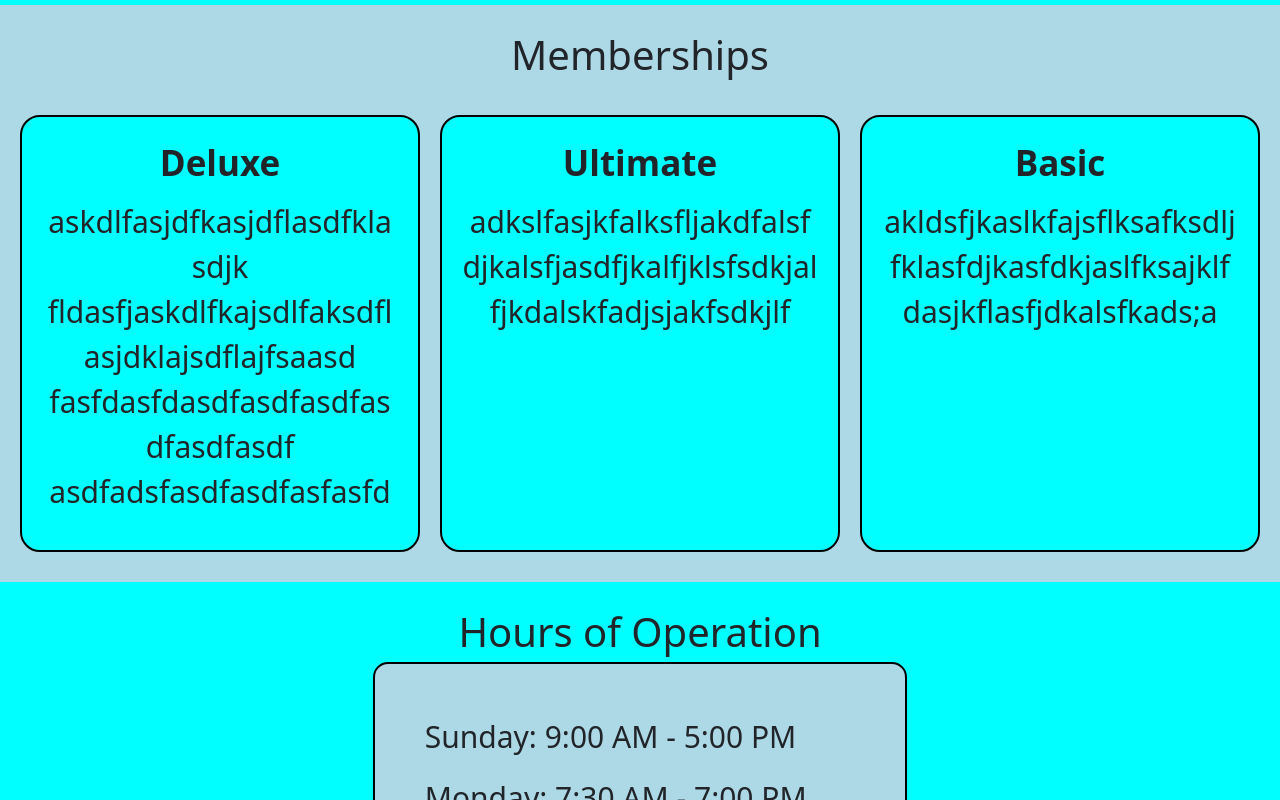
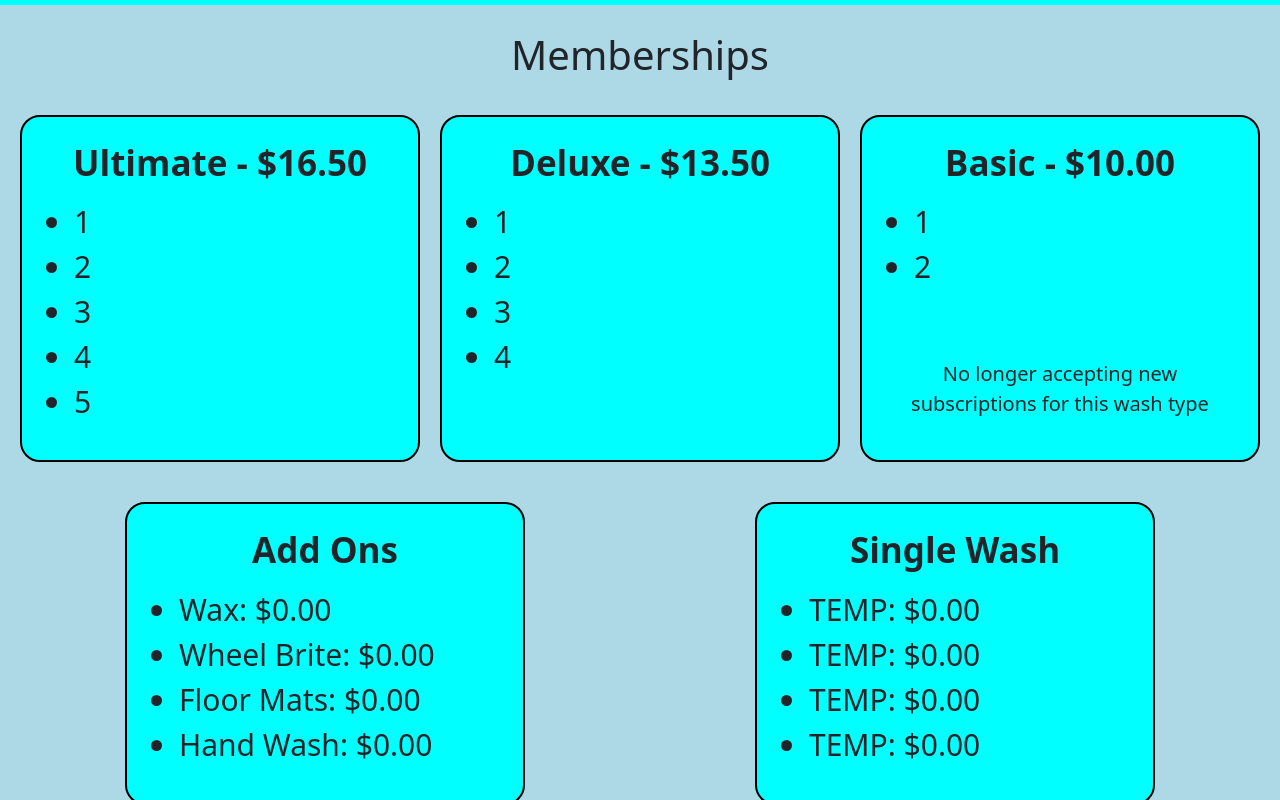
Before and after one commit to TheWashZone/Website, a React (Vite) app in the folder website/: page / in a window 1280 px wide. Shown: the part 1420-2220 px from the top of the page. Built offline with nearby package versions, Linux system fonts and the light colour scheme.

Commit message:
Adding more content to home and beginning to format contact-us

```diff
--- /dev/null
+++ b/website/src/css/contact-us.css
@@ -0,0 +1,30 @@
+.header-img {
+  height: 150px !important;
+  object-fit: cover;
+  margin-top: 56px;
+  width: 100% !important;
+  max-width: none !important;
+  display: block;
+}
+
+.colored {
+  background-color: lightblue;
+}
+
+.colored2 {
+  background-color: aqua;
+  text-align: center;
+}
+
+.contact-us-format {
+  margin-top: 206px;
+  margin-left: calc(-50vw + 50%);
+  margin-right: calc(-50vw + 50%);
+  width: 100vw;
+}
+
+.contact-us-format>div {
+  padding: 20px;
+  flex: 1;
+  min-width: 500px;
+}
--- a/website/src/css/home-page.css
+++ b/website/src/css/home-page.css
@@ -99,7 +99,6 @@
   flex-direction: row;
   flex-wrap: wrap;
   gap: 20px;
-  /* background-color: white; */
 }
 
 .membership-item {
@@ -112,6 +111,16 @@
   padding: 20px;
 }
 
+.left-align {
+  text-align: left;
+}
+
+.basic-disclaimer {
+  font-size: 20px;
+  text-align: center;
+  margin-top: 70px;
+}
+
 @media (max-width: 1000px) {
   .home-format {
     flex-direction: column;
--- a/website/src/pages/contact-us.jsx
+++ b/website/src/pages/contact-us.jsx
@@ -1,13 +1,26 @@
+import banner from '../images/ChatGPT-Soapy-Pavement.png';
+import '../css/contact-us.css';
+
 function ContactPage() {
       return (
     <>
-    <div className ="home-flex">
-      <div>
-        <div className ="title">
-          Contact
+      <div className="container-fluid p-0 w-100 header-container">
+        <img src={banner} className="header-img" alt="Responsive image" />
+      </div>
+      <div className="contact-us-format">
+        <div className="colored">
+          PHONE
+        </div>
+        <div className="colored2">
+          EMAIL
+        </div>
+        <div className="colored">
+          FACEBOOK
+        </div>
+        <div className="colored2">
+          TEMP
         </div>
       </div>
-    </div>
     </>
   )
 }
--- a/website/src/pages/home-page.jsx
+++ b/website/src/pages/home-page.jsx
@@ -2,11 +2,7 @@ import location from '../images/temp-washzone-picture.jpg';
 import banner from '../images/ChatGPT-Soapy-Pavement.png';
 // import logo from '../images/TheWashZoneLogo.jpg';
 import { Stack } from 'react-bootstrap';
-
-
-
 import '../css/home-page.css';
-// THIS PICTURE SHOULD BE REPLACED WHEN WE HAVE ANOTHER ONE
 
 
 function HomePage() {
@@ -31,16 +27,49 @@ function HomePage() {
           <div className="subtitle">Memberships</div>
           <div className="membership-container">
             <div className="boxed membership-item">
-              <div className="membership-title">Deluxe</div>
-              <p>askdlfasjdfkasjdflasdfklasdjk fldasfjaskdlfkajsdlfaksdflasjdklajsdflajfsaasd fasfdasfdasdfasdfasdfasdfasdfasdf asdfadsfasdfasdfasfasfd</p>
+              <div className="membership-title">Ultimate - $16.50</div>
+              <ul>
+                <li className="left-align">1</li>
+                <li className="left-align">2</li>
+                <li className="left-align">3</li>
+                <li className="left-align">4</li>
+                <li className="left-align">5</li>
+              </ul>
             </div>
             <div className="boxed membership-item">
-              <div className="membership-title">Ultimate</div>
-              <p>adkslfasjkfalksfljakdfalsfdjkalsfjasdfjkalfjklsfsdkjalfjkdalskfadjsjakfsdkjlf</p>
+              <div className="membership-title">Deluxe - $13.50 </div>
+              <ul>
+                <li className="left-align">1</li>
+                <li className="left-align">2</li>
+                <li className="left-align">3</li>
+                <li className="left-align">4</li>
+              </ul>
             </div>
             <div className="boxed membership-item">
-              <div className="membership-title">Basic</div>
-              <p>akldsfjkaslkfajsflksafksdljfklasfdjkasfdkjaslfksajklfdasjkflasfjdkalsfkads;a</p>
+              <div className="membership-title">Basic - $10.00</div>
+              <ul>
+                <li className="left-align">1</li>
+                <li className="left-align">2</li>
+              </ul>
+              <p className="basic-disclaimer">No longer accepting new subscriptions for this wash type</p>
+            </div>
+            <div className="boxed membership-item">
+              <div className="membership-title">Add Ons</div>
+              <ul>
+                <li className="left-align">Wax: $0.00</li>
+                <li className="left-align">Wheel Brite: $0.00</li>
+                <li className="left-align">Floor Mats: $0.00</li>
+                <li className="left-align">Hand Wash: $0.00</li>
+              </ul>
+            </div>
+            <div className="boxed membership-item">
+              <div className="membership-title">Single Wash</div>
+              <ul>
+                <li className="left-align">TEMP: $0.00</li>
+                <li className="left-align">TEMP: $0.00</li>
+                <li className="left-align">TEMP: $0.00</li>
+                <li className="left-align">TEMP: $0.00</li>
+              </ul>
             </div>
           </div>
         </div>
```
